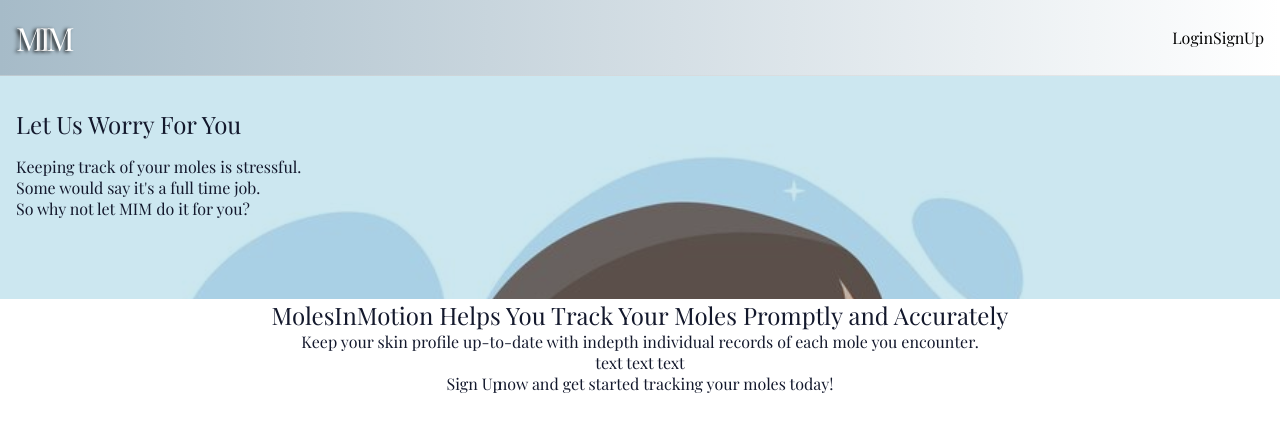
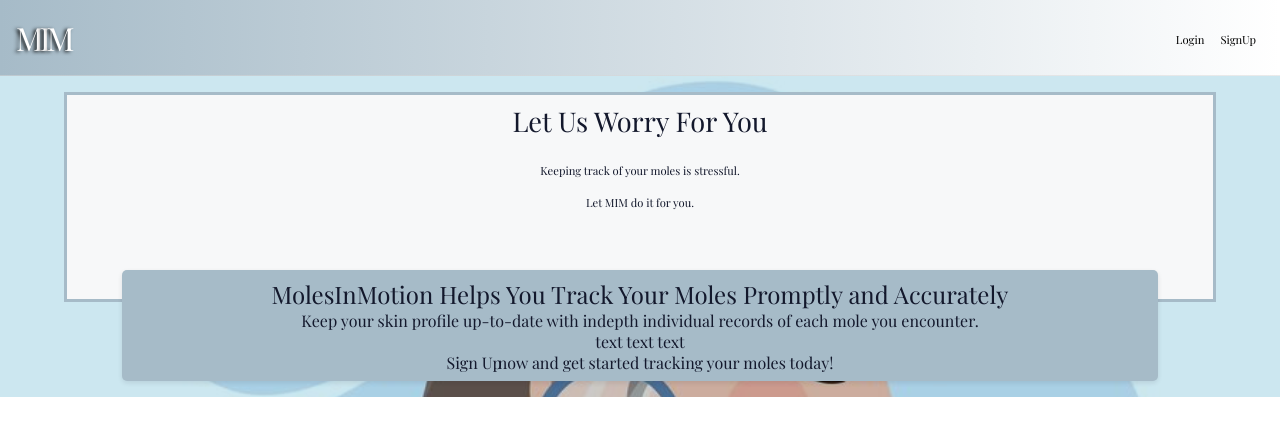
Before and after one commit to sstockall/MIM-client, a React (Create React App) app: page / in a window 1280 px wide. Shown: the top 436 px of the page. Built offline with nearby package versions, Linux system fonts and the light colour scheme.

Commit message:
Routes for dahsboard, login and signup done, workong on styling

```diff
--- a/src/components/Header/Header.scss
+++ b/src/components/Header/Header.scss
@@ -12,7 +12,7 @@
 
 
     &__logo {
-        color: blueviolet;
+
         border-radius: 50%;
     }
 
@@ -20,6 +20,7 @@
         font-size: 2rem;
         font-weight: 800;
         text-shadow: -0.08em 0.03em 0.12em rgba(0, 0, 0, 0.9);
+        // color: blueviolet;
     }
 
     &__nav {
@@ -28,6 +29,8 @@
 
     &__nav-link {
         color: black;
+        font-size: 0.7rem;
+        padding: 0.5rem;
     }
 }
 
--- a/src/pages/DashboardPage/DashboardPage.js
+++ b/src/pages/DashboardPage/DashboardPage.js
@@ -5,11 +5,12 @@ import axios from 'axios';
 class DashboardPage extends Component {
     state = {
       isLoading: true,
-      userInfo: {}
+      userInfo: {},
+      userRecords: []
     }
 
     componentDidMount() {
-      let token = sessionStorage.getItem('authToken');
+      let token = sessionStorage.getItem('token');
 
       if (!!token) {
         axios.get('http://localhost:8080/dashboard', {
@@ -18,29 +19,29 @@ class DashboardPage extends Component {
           }
         })
         .then(res => {
+          console.log(res)
           this.setState({
-            userInfo: res.data,
+            userInfo: res.data.user,
+            userRecords: res.data.records,
             isLoading: false
           })
         })
         .catch((err) => {
           console.log(err)
         })
-
-      } else {
-        this.props.history.push('/login')
       }
     }
 
     render() {
-      const {userInfo, isLoading } = this.state;
+      const { userInfo, isLoading } = this.state;
+      console.log(userInfo)
       return isLoading ?
         <>Loading...</>
       :
       (
         <>
           <h1>Dashboard</h1>
-          <h2>Welcome, {userInfo.name}</h2>
+          <h2>Welcome, {userInfo.first_name}</h2>
         </>
       )
     }
--- a/src/pages/HomePage/HomePage.js
+++ b/src/pages/HomePage/HomePage.js
@@ -4,21 +4,28 @@ import './HomePage.scss'
 function HomePage() {
     return (
         <main className="home">
+            <div className='home__inner'>
                 <section className='home__hero'>
                     <h1 className='home__hero-header'>Let Us Worry For You</h1>
+                    <div className='home__hero-textbox'>
                         <p className='home__hero-text'>Keeping track of your moles is stressful.</p>
-                <p className='home__hero-text'>Some would say it's a full time job.</p>
-                <p className='home__hero-text'>So why not let <span className='home__hero-text--mim'>MIM</span> do it for you?</p>
+                        <p className='home__hero-text'>Let <span className='home__hero-text--mim'>MIM</span> do it for you.</p>
+                    </div>
                 </section>
                 <section className='home__info'>
+                    <div className='home__info-inner'>
                         <h2 className='home__info-header'>MolesInMotion Helps You Track Your Moles Promptly and Accurately </h2>
+                        <div className='home__info-textbox'>
                             <p className='home__info-text'>Keep your skin profile up-to-date with indepth individual records of each mole you encounter.</p>
                             <p className='home__info-text'>text text text</p>
+                        </div>
                         <div className='home__info-cta'>
                             <NavLink to='/signup' className='home__info-link'>Sign Up</NavLink>
                             <span className='home__info-text'>now and get started tracking your moles today!</span>
                         </div>
+                    </div>
                 </section>
+            </div>
         </main>
      );
 }
--- a/src/pages/HomePage/HomePage.scss
+++ b/src/pages/HomePage/HomePage.scss
@@ -3,39 +3,68 @@
 @use '../../styles/partials/mixins' as *;
 
 .home {
+    background: url('../../assets/images/molepic1.jpeg') rgba(0, 134, 179, 0.2);
+    background-repeat: no-repeat;
+    background-size: cover;
+    background-blend-mode: multiply;
+    background-attachment: fixed;
+    display: flex;
+    justify-content: center;
 
+    &__inner {
+        margin: 1rem 0;
+        width: 90%;
+    }
     &__hero {
         background-color: $light-grey;
-        background: url('../../assets/images/molepic1.jpeg') rgba(0, 134, 179, 0.2);
-        background-repeat: no-repeat;
-        background-size: cover;
-        background-blend-mode: multiply;
-        padding: 1rem;
+        padding: 0.5rem;
         padding-bottom: 5rem;
+        display: flex;
+        flex-direction: column;
+        align-items: center;
+        border: 3px solid $background-blue;
     }
 
     &__hero-header {
-        padding: 1rem 0;
+        padding-bottom: 1rem;
         font-weight: 800;
+        font-size: 1.7rem;
         text-align: left;
     }
+
+    &__hero-textbox {
+        width: 50%;
+    }
+
     &__hero-text {
-        text-align: left;
+        font-size: 0.7rem;
+        line-height: 1rem;
+        padding: 0.5rem 0;
 
         &--mim {
 
         }
     }
 
-    &__background {
+    &__info {
+        display: flex;
+        justify-content: center;
+    }
+
+    &__info-inner {
+        width: 90%;
+        border-radius: 5px;
+        box-shadow: 0px 2px 5px rgba(19, 24, 44, 0.1);
+        margin-top: -2rem;
+        background-color: $background-blue;
+        padding: 0.5rem;
+    }
+
+    &__info-header {
 
     }
 
-    &__info {
-
-    }
-
-    &__info-header {
+    &__info-textbox {
 
     }
 
--- a/src/pages/LoginPage/LoginPage.js
+++ b/src/pages/LoginPage/LoginPage.js
@@ -11,8 +11,7 @@ class LoginPage extends Component {
     }
 
     handleLogin = (e) => {
-        e.preventDefault();
-
+        e.preventDefault()
         axios
             .post('http://localhost:8080/login', {
                 email: e.target.email.value,
@@ -21,7 +20,7 @@ class LoginPage extends Component {
             .then((response) => {
                 sessionStorage.setItem("token", response.data.token);
                 this.setState({ loggedIn: true });
-                this.history.push('/dashboard')
+                this.props.history.push('/dashboard')
             })
             .catch((error) => {
                 this.setState({ errorMessage: error.response.data });
@@ -35,7 +34,7 @@ class LoginPage extends Component {
                     <div className='login__hero'>
                         <h1 className='login__hero-header'>Stop worrying and start tracking</h1>
                     </div>
-                    <form className='login__form'>
+                    <form className='login__form' onSubmit={this.handleLogin}>
                         <div className='login__form-userinfo'>
                             <div className='login__form-field'>
                                 <InputField className='signup__form-field'type="text" name="email" label="Email" />
@@ -43,7 +42,7 @@ class LoginPage extends Component {
                             </div>
                         </div>
                         <div className='login__form-submit'>
-                            <button className='login__form-button'>Create Account</button>
+                            <button className='login__form-button'>Log In</button>
                             <span className='login__form-login'>Need an account?</span>
                             <NavLink to='/signup' className='login__form-link'>Create One!</NavLink>
                         </div>
--- a/src/pages/SignUpPage/SignUpPage.js
+++ b/src/pages/SignUpPage/SignUpPage.js
@@ -23,7 +23,7 @@ class SignUpPage extends Component {
             .then(() => {
                 this.setState({ signedUp: true, errorMessage: "" });
                 e.target.reset();
-                this.history.push('/login')
+                this.props.history.push('/login')
             })
             .catch((error) => {
                 this.setState({ signedUp: false });
```
Lines whose indentation alone changed are shown as unchanged.
